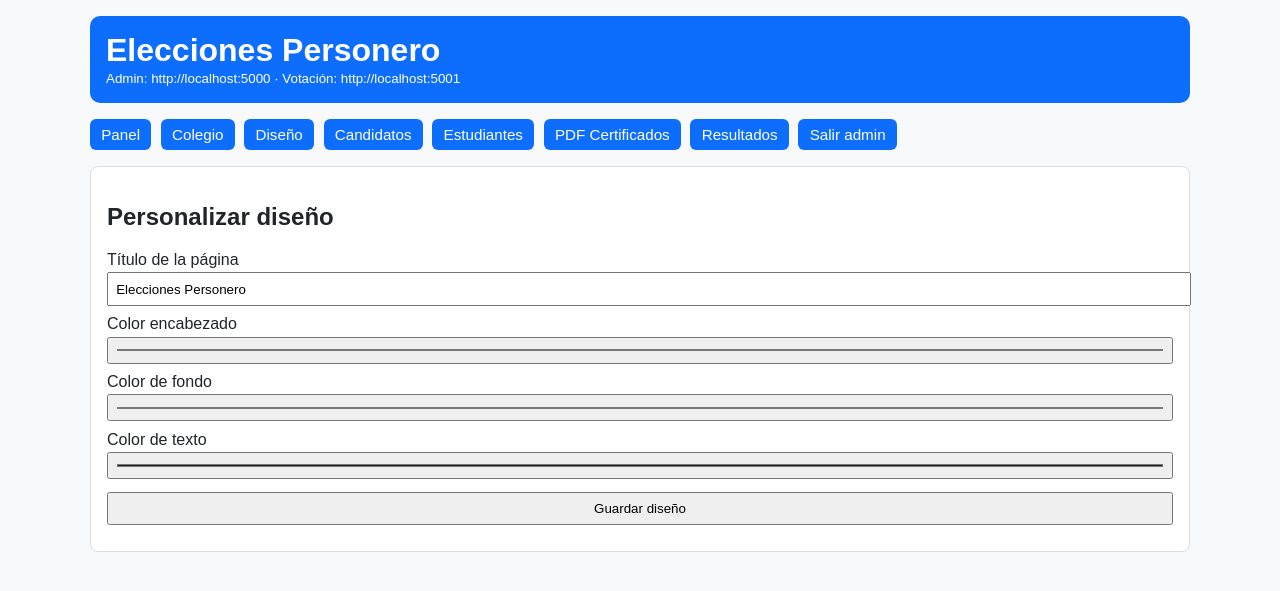
After one commit to Stark-Tech-SA/Elecciones-Personero, a Flask app: page /admin/design in a window 1280 px wide. The commit adds this page. Shown: the top 591 px of the page. Run offline with Flask 3, Linux system fonts and the light colour scheme; the visitor is signed in with stand-in values (Sample User, id 1); data comes from the database, SQL or seed files in the repository.

Commit message:
Separar admin/votación, agregar auth admin, diseño configurable y certificados PDF

```diff
--- a/app.py
+++ b/app.py
@@ -19,6 +19,9 @@ from flask import (
     session,
     url_for,
 )
+from reportlab.lib.pagesizes import A4
+from reportlab.lib.utils import ImageReader
+from reportlab.pdfgen import canvas
 from werkzeug.utils import secure_filename
 
 BASE_DIR = Path(__file__).resolve().parent
@@ -27,6 +30,8 @@ UPLOADS = BASE_DIR / "uploads"
 UPLOADS.mkdir(exist_ok=True)
 
 ALLOWED_IMAGE_EXTENSIONS = {"png", "jpg", "jpeg", "webp"}
+ADMIN_PORT = 5000
+VOTING_PORT = 5001
 
 app = Flask(__name__)
 app.config["SECRET_KEY"] = os.environ.get("SECRET_KEY", "dev-secret-key")
@@ -58,6 +63,20 @@ def init_db():
             election_year TEXT,
             logo_path TEXT,
             description TEXT
+        );
+
+        CREATE TABLE IF NOT EXISTS design_settings (
+            id INTEGER PRIMARY KEY CHECK (id = 1),
+            page_title TEXT DEFAULT 'Elecciones Personero',
+            header_color TEXT DEFAULT '#0d6efd',
+            background_color TEXT DEFAULT '#f8f9fa',
+            text_color TEXT DEFAULT '#212529'
+        );
+
+        CREATE TABLE IF NOT EXISTS admin_users (
+            id INTEGER PRIMARY KEY AUTOINCREMENT,
+            username TEXT UNIQUE NOT NULL,
+            password TEXT NOT NULL
         );
 
         CREATE TABLE IF NOT EXISTS candidates (
@@ -92,11 +111,54 @@ def init_db():
         );
         """
     )
+    db.execute(
+        """
+        INSERT INTO design_settings (id)
+        VALUES (1)
+        ON CONFLICT(id) DO NOTHING
+        """
+    )
+    db.execute(
+        """
+        INSERT INTO admin_users (username, password)
+        VALUES ('admin', 'admin123')
+        ON CONFLICT(username) DO NOTHING
+        """
+    )
     db.commit()
     db.close()
 
 
 init_db()
+
+
+def app_base_url(port: int) -> str:
+    return f"http://localhost:{port}"
+
+
+def request_port() -> int | None:
+    host = request.host or ""
+    if ":" not in host:
+        return None
+    try:
+        return int(host.rsplit(":", 1)[1])
+    except ValueError:
+        return None
+
+
+def get_design_settings():
+    db = get_db()
+    row = db.execute("SELECT * FROM design_settings WHERE id=1").fetchone()
+    return row
+
+
+@app.context_processor
+def inject_theme_context():
+    return {
+        "theme": get_design_settings(),
+        "ADMIN_BASE": app_base_url(ADMIN_PORT),
+        "VOTING_BASE": app_base_url(VOTING_PORT),
+    }
 
 
 def allowed_image(filename: str) -> bool:
@@ -115,8 +177,51 @@ def save_upload(file_storage, prefix: str) -> str | None:
     return f"uploads/{out_name}"
 
 
-def generate_unique_user(index: int) -> str:
-    return f"EST{datetime.now().year}{index:05d}{secrets.token_hex(2).upper()}"
+def generate_unique_user() -> str:
+    # Usuario numérico corto (máximo 8 dígitos)
+    return f"{secrets.randbelow(10**8):08d}"
+
+
+def generate_unique_user_non_colliding(db):
+    for _ in range(20):
+        candidate = generate_unique_user()
+        exists = db.execute("SELECT id FROM students WHERE unique_user = ?", (candidate,)).fetchone()
+        if not exists:
+            return candidate
+    raise RuntimeError("No fue posible generar usuario único")
+
+
+def admin_required():
+    if not session.get("admin_logged"):
+        return redirect(url_for("admin_login"))
+    return None
+
+
+@app.before_request
+def split_by_port():
+    port = request_port()
+    path = request.path
+
+    if path.startswith("/uploads") or path.startswith("/static"):
+        return None
+
+    if path == "/":
+        if port == VOTING_PORT:
+            return redirect(url_for("login"))
+        return redirect(url_for("admin_login"))
+
+    if port == VOTING_PORT and path.startswith("/admin"):
+        return redirect(f"{app_base_url(ADMIN_PORT)}/admin/login")
+
+    if port == ADMIN_PORT and (
+        path.startswith("/login")
+        or path.startswith("/vote")
+        or path.startswith("/logout")
+        or path.startswith("/qr")
+    ):
+        return redirect(f"{app_base_url(VOTING_PORT)}{path}")
+
+    return None
 
 
 @app.route("/uploads/<path:filename>")
@@ -124,13 +229,38 @@ def uploaded_file(filename: str):
     return send_from_directory(UPLOADS, filename)
 
 
-@app.route("/")
-def index():
-    return redirect(url_for("login"))
+@app.route("/admin/login", methods=["GET", "POST"])
+def admin_login():
+    if request.method == "POST":
+        username = request.form.get("username", "").strip()
+        password = request.form.get("password", "").strip()
+        db = get_db()
+        admin = db.execute(
+            "SELECT * FROM admin_users WHERE username = ? AND password = ?", (username, password)
+        ).fetchone()
+        if not admin:
+            flash("Credenciales de administrador inválidas.")
+            return redirect(url_for("admin_login"))
+        session["admin_logged"] = True
+        session["admin_username"] = admin["username"]
+        return redirect(url_for("admin_home"))
+
+    return render_template("admin_login.html")
+
+
+@app.route("/admin/logout")
+def admin_logout():
+    session.pop("admin_logged", None)
+    session.pop("admin_username", None)
+    return redirect(url_for("admin_login"))
 
 
 @app.route("/admin")
 def admin_home():
+    guard = admin_required()
+    if guard:
+        return guard
+
     db = get_db()
     school = db.execute("SELECT * FROM school_info WHERE id=1").fetchone()
     counts = {
@@ -141,8 +271,41 @@ def admin_home():
     return render_template("admin_home.html", school=school, counts=counts)
 
 
+@app.route("/admin/design", methods=["GET", "POST"])
+def design_settings():
+    guard = admin_required()
+    if guard:
+        return guard
+
+    db = get_db()
+    if request.method == "POST":
+        db.execute(
+            """
+            UPDATE design_settings
+            SET page_title = ?, header_color = ?, background_color = ?, text_color = ?
+            WHERE id = 1
+            """,
+            (
+                request.form.get("page_title", "Elecciones Personero").strip() or "Elecciones Personero",
+                request.form.get("header_color", "#0d6efd").strip() or "#0d6efd",
+                request.form.get("background_color", "#f8f9fa").strip() or "#f8f9fa",
+                request.form.get("text_color", "#212529").strip() or "#212529",
+            ),
+        )
+        db.commit()
+        flash("Diseño actualizado correctamente.")
+        return redirect(url_for("design_settings"))
+
+    settings = db.execute("SELECT * FROM design_settings WHERE id=1").fetchone()
+    return render_template("design_settings.html", settings=settings)
+
+
 @app.route("/admin/school", methods=["GET", "POST"])
 def school_info():
+    guard = admin_required()
+    if guard:
+        return guard
+
     db = get_db()
     if request.method == "POST":
         logo_path = save_upload(request.files.get("logo"), "logo")
@@ -178,6 +341,10 @@ def school_info():
 
 @app.route("/admin/candidates", methods=["GET", "POST"])
 def candidates():
+    guard = admin_required()
+    if guard:
+        return guard
+
     db = get_db()
     if request.method == "POST":
         photo_path = save_upload(request.files.get("photo"), "candidate")
@@ -204,6 +371,10 @@ def candidates():
 
 @app.route("/admin/students", methods=["GET", "POST"])
 def students_upload():
+    guard = admin_required()
+    if guard:
+        return guard
+
     db = get_db()
     if request.method == "POST":
         file = request.files.get("students_file")
@@ -227,7 +398,6 @@ def students_upload():
 
         inserted = 0
         skipped = 0
-        start_index = db.execute("SELECT COUNT(*) AS c FROM students").fetchone()["c"] + 1
 
         for _, row in df.iterrows():
             full_name = str(row.get("full_name", "")).strip()
@@ -243,7 +413,7 @@ def students_upload():
                 skipped += 1
                 continue
 
-            unique_user = generate_unique_user(start_index + inserted)
+            unique_user = generate_unique_user_non_colliding(db)
             qr_token = secrets.token_urlsafe(16)
             db.execute(
                 """
@@ -269,100 +439,93 @@ def students_upload():
     return render_template("students_upload.html", students=students)
 
 
-@app.route("/admin/certificate/<int:student_id>")
-def certificate(student_id: int):
-    db = get_db()
-    student = db.execute("SELECT * FROM students WHERE id = ?", (student_id,)).fetchone()
-    school = db.execute("SELECT * FROM school_info WHERE id=1").fetchone()
-    if not student:
-        return "Estudiante no encontrado", 404
+def build_certificate_pdf(students, school):
+    packet = io.BytesIO()
+    pdf = canvas.Canvas(packet, pagesize=A4)
+    page_w, page_h = A4
 
-    return render_template("certificate.html", student=student, school=school)
+    margin = 24
+    cols = 2
+    rows = 2
+    cert_w = (page_w - margin * 2 - 12) / cols
+    cert_h = (page_h - margin * 2 - 12) / rows
+
+    logo_reader = None
+    if school and school["logo_path"]:
+        logo_file = BASE_DIR / school["logo_path"]
+        if logo_file.exists():
+            logo_reader = ImageReader(str(logo_file))
+
+    for idx, student in enumerate(students):
+        slot = idx % 4
+        col = slot % 2
+        row = slot // 2
+
+        x = margin + col * (cert_w + 12)
+        y = page_h - margin - (row + 1) * cert_h - row * 12
+
+        pdf.roundRect(x, y, cert_w, cert_h, 8)
+        pdf.setFont("Helvetica-Bold", 11)
+        school_name = school["school_name"] if school and school["school_name"] else "Institución educativa"
+        pdf.drawString(x + 10, y + cert_h - 18, school_name)
+
+        if logo_reader:
+            pdf.drawImage(logo_reader, x + cert_w - 54, y + cert_h - 54, width=42, height=42, preserveAspectRatio=True)
+
+        pdf.setFont("Helvetica", 9)
+        pdf.drawString(x + 10, y + cert_h - 36, "Certificado de participación electoral")
+        pdf.drawString(x + 10, y + cert_h - 52, f"Estudiante: {student['full_name']}")
+        pdf.drawString(x + 10, y + cert_h - 66, f"Documento: {student['doc_id'] or '-'}")
+        pdf.drawString(x + 10, y + cert_h - 80, f"Usuario: {student['unique_user']}")
+        status_txt = "Votó" if student["voted"] else "Pendiente por votar"
+        pdf.drawString(x + 10, y + cert_h - 94, f"Estado: {status_txt}")
+
+        vote_url = f"{app_base_url(VOTING_PORT)}/vote/access/{student['qr_token']}"
+        qr_img = qrcode.make(vote_url)
+        qr_buf = io.BytesIO()
+        qr_img.save(qr_buf, format="PNG")
+        qr_buf.seek(0)
+        pdf.drawImage(ImageReader(qr_buf), x + 10, y + 10, width=70, height=70)
+        pdf.setFont("Helvetica", 7)
+        pdf.drawString(x + 86, y + 22, "Escanea para ingresar")
+        pdf.drawString(x + 86, y + 12, "a la votación")
+
+        if slot == 3 and idx != len(students) - 1:
+            pdf.showPage()
+
+    pdf.save()
+    packet.seek(0)
+    return packet
 
 
-@app.route("/qr/<token>")
-def qr_image(token: str):
-    img = qrcode.make(token)
-    buf = io.BytesIO()
-    img.save(buf, format="PNG")
-    buf.seek(0)
-    return send_file(buf, mimetype="image/png")
-
-
-@app.route("/login", methods=["GET", "POST"])
-def login():
-    if request.method == "POST":
-        unique_user = request.form.get("unique_user", "").strip()
-        db = get_db()
-        student = db.execute(
-            "SELECT * FROM students WHERE unique_user = ?", (unique_user,)
-        ).fetchone()
-
-        if not student:
-            flash("Usuario no válido.")
-            return redirect(url_for("login"))
-        if student["voted"]:
-            flash("Este usuario ya votó.")
-            return redirect(url_for("login"))
-
-        session["student_id"] = student["id"]
-        return redirect(url_for("vote"))
-
-    return render_template("login.html")
-
-
-@app.route("/vote", methods=["GET", "POST"])
-def vote():
-    student_id = session.get("student_id")
-    if not student_id:
-        return redirect(url_for("login"))
+@app.route("/admin/certificates/pdf")
+def certificates_pdf():
+    guard = admin_required()
+    if guard:
+        return guard
 
     db = get_db()
-    student = db.execute("SELECT * FROM students WHERE id = ?", (student_id,)).fetchone()
-    if not student or student["voted"]:
-        session.clear()
-        flash("Este usuario ya votó o no existe.")
-        return redirect(url_for("login"))
+    students = db.execute("SELECT * FROM students ORDER BY full_name").fetchall()
+    school = db.execute("SELECT * FROM school_info WHERE id = 1").fetchone()
+    if not students:
+        flash("No hay estudiantes para generar certificados.")
+        return redirect(url_for("students_upload"))
 
-    positions = ["Personero", "Contralor"]
-    candidates_by_position = {
-        position: db.execute(
-            "SELECT * FROM candidates WHERE position = ? ORDER BY full_name", (position,)
-        ).fetchall()
-        for position in positions
-    }
-
-    if request.method == "POST":
-        personero_id = request.form.get("personero")
-        contralor_id = request.form.get("contralor")
-
-        if not personero_id or not contralor_id:
-            flash("Debes seleccionar Personero y Contralor.")
-            return redirect(url_for("vote"))
-
-        now = datetime.now().isoformat()
-        db.execute(
-            "INSERT INTO votes (student_id, position, candidate_id, created_at) VALUES (?, ?, ?, ?)",
-            (student_id, "Personero", int(personero_id), now),
-        )
-        db.execute(
-            "INSERT INTO votes (student_id, position, candidate_id, created_at) VALUES (?, ?, ?, ?)",
-            (student_id, "Contralor", int(contralor_id), now),
-        )
-        db.execute(
-            "UPDATE students SET voted = 1, voted_at = ? WHERE id = ?", (now, student_id)
-        )
-        db.commit()
-
-        session.clear()
-        flash("Voto registrado exitosamente.")
-        return redirect(url_for("login"))
-
-    return render_template("vote.html", student=student, candidates_by_position=candidates_by_position)
+    pdf_bytes = build_certificate_pdf(students, school)
+    return send_file(
+        pdf_bytes,
+        mimetype="application/pdf",
+        as_attachment=True,
+        download_name="certificados_estudiantes.pdf",
+    )
 
 
 @app.route("/admin/results")
 def results():
+    guard = admin_required()
+    if guard:
+        return guard
+
     db = get_db()
     total_students = db.execute("SELECT COUNT(*) AS c FROM students").fetchone()["c"]
     total_voted = db.execute("SELECT COUNT(*) AS c FROM students WHERE voted=1").fetchone()["c"]
@@ -388,6 +551,104 @@ def results():
     )
 
 
+@app.route("/vote/access/<token>")
+def access_by_qr(token: str):
+    db = get_db()
+    student = db.execute("SELECT * FROM students WHERE qr_token = ?", (token,)).fetchone()
+    if not student:
+        flash("QR inválido.", "error")
+        return redirect(url_for("login"))
+
+    if student["voted"]:
+        flash("Este usuario ya votó.", "already_voted")
+        return redirect(url_for("login"))
+
+    session["student_id"] = student["id"]
+    return redirect(url_for("vote"))
+
+
+@app.route("/qr/<token>")
+def qr_image(token: str):
+    vote_url = f"{app_base_url(VOTING_PORT)}/vote/access/{token}"
+    img = qrcode.make(vote_url)
+    buf = io.BytesIO()
+    img.save(buf, format="PNG")
+    buf.seek(0)
+    return send_file(buf, mimetype="image/png")
+
+
+@app.route("/login", methods=["GET", "POST"])
+def login():
+    if request.method == "POST":
+        unique_user = request.form.get("unique_user", "").strip()
+        db = get_db()
+        student = db.execute(
+            "SELECT * FROM students WHERE unique_user = ?", (unique_user,)
+        ).fetchone()
+
+        if not student:
+            flash("Usuario no válido.", "error")
+            return redirect(url_for("login"))
+        if student["voted"]:
+            flash("Este usuario ya votó.", "already_voted")
+            return redirect(url_for("login"))
+
+        session["student_id"] = student["id"]
+        return redirect(url_for("vote"))
+
+    return render_template("login.html")
+
+
+@app.route("/vote", methods=["GET", "POST"])
+def vote():
+    student_id = session.get("student_id")
+    if not student_id:
+        return redirect(url_for("login"))
+
+    db = get_db()
+    student = db.execute("SELECT * FROM students WHERE id = ?", (student_id,)).fetchone()
+    if not student or student["voted"]:
+        session.clear()
+        flash("Este usuario ya votó o no existe.", "already_voted")
+        return redirect(url_for("login"))
+
+    positions = ["Personero", "Contralor"]
+    candidates_by_position = {
+        position: db.execute(
+            "SELECT * FROM candidates WHERE position = ? ORDER BY full_name", (position,)
+        ).fetchall()
+        for position in positions
+    }
+
+    if request.method == "POST":
+        personero_id = request.form.get("personero")
+        contralor_id = request.form.get("contralor")
+
+        if not personero_id or not contralor_id:
+            flash("Debes seleccionar Personero y Contralor.", "error")
+            return redirect(url_for("vote"))
+
+        now = datetime.now().isoformat()
+        db.execute(
+            "INSERT INTO votes (student_id, position, candidate_id, created_at) VALUES (?, ?, ?, ?)",
+            (student_id, "Personero", int(personero_id), now),
+        )
+        db.execute(
+            "INSERT INTO votes (student_id, position, candidate_id, created_at) VALUES (?, ?, ?, ?)",
+            (student_id, "Contralor", int(contralor_id), now),
+        )
+        db.execute(
+            "UPDATE students SET voted = 1, voted_at = ? WHERE id = ?", (now, student_id)
+        )
+        db.commit()
+
+        session.clear()
+        flash("Voto registrado exitosamente.")
+        return redirect(url_for("login"))
+
+    return render_template("vote.html", student=student, candidates_by_position=candidates_by_position)
+
+
 @app.route("/logout")
 def logout():
     session.clear()
@@ -395,4 +656,5 @@ def logout():
 
 
 if __name__ == "__main__":
-    app.run(debug=True, host="0.0.0.0", port=5000)
+    # Ejecuta por defecto el servidor administrativo
+    app.run(debug=True, host="0.0.0.0", port=ADMIN_PORT)
--- a/requirements.txt
+++ b/requirements.txt
@@ -2,4 +2,5 @@ Flask==3.0.3
 pandas==2.2.2
 qrcode==7.4.2
 openpyxl==3.1.5
+reportlab==4.2.2
 pyinstaller==6.10.0
--- /dev/null
+++ b/run_admin.py
@@ -0,0 +1,4 @@
+from app import ADMIN_PORT, app
+
+if __name__ == '__main__':
+    app.run(debug=True, host='0.0.0.0', port=ADMIN_PORT)
--- /dev/null
+++ b/run_voting.py
@@ -0,0 +1,4 @@
+from app import VOTING_PORT, app
+
+if __name__ == '__main__':
+    app.run(debug=True, host='0.0.0.0', port=VOTING_PORT)
--- a/templates/base.html
+++ b/templates/base.html
@@ -3,39 +3,69 @@
 <head>
   <meta charset="utf-8">
   <meta name="viewport" content="width=device-width, initial-scale=1">
-  <title>Elecciones Personero</title>
+  <title>{{ theme.page_title if theme else 'Elecciones Personero' }}</title>
   <style>
-    body { font-family: Arial, sans-serif; max-width: 1000px; margin: 0 auto; padding: 1rem; }
-    nav { display: flex; gap: .8rem; flex-wrap: wrap; margin-bottom: 1rem; }
-    nav a { text-decoration: none; background:#0d6efd; color:#fff; padding:.45rem .7rem; border-radius:6px; }
-    .card { border:1px solid #ddd; border-radius:8px; padding:1rem; margin-bottom:1rem; }
+    body {
+      font-family: Arial, sans-serif;
+      max-width: 1100px;
+      margin: 0 auto;
+      padding: 1rem;
+      background: {{ theme.background_color if theme else '#f8f9fa' }};
+      color: {{ theme.text_color if theme else '#212529' }};
+    }
+    nav { display: flex; gap: .6rem; flex-wrap: wrap; margin-bottom: 1rem; }
+    nav a {
+      text-decoration: none;
+      background: {{ theme.header_color if theme else '#0d6efd' }};
+      color: #fff;
+      padding: .45rem .7rem;
+      border-radius: 6px;
+      font-size: .95rem;
+    }
+    .header {background: {{ theme.header_color if theme else '#0d6efd' }}; color:#fff; border-radius:10px; padding:1rem; margin-bottom:1rem;}
+    .card { border:1px solid #ddd; border-radius:8px; padding:1rem; margin-bottom:1rem; background:#fff; }
     .grid { display:grid; grid-template-columns: repeat(auto-fit,minmax(220px,1fr)); gap:1rem; }
     .flash { background:#e8f5e9; border:1px solid #2e7d32; border-radius:6px; padding:.6rem; }
     .muted { color:#666; }
     table { width:100%; border-collapse: collapse; }
     th, td { border:1px solid #ddd; padding:.45rem; text-align:left; }
     input, select, textarea, button { width:100%; padding:.45rem; margin:.2rem 0 .6rem; }
+    .btn-link {display:inline-block; width:auto; text-decoration:none; padding:.45rem .7rem; border-radius:6px; background:#198754; color:#fff;}
   </style>
 </head>
 <body>
-  <h1>Elecciones Personero</h1>
+  <div class="header">
+    <h1 style="margin:0;">{{ theme.page_title if theme else 'Elecciones Personero' }}</h1>
+    <small>Admin: {{ ADMIN_BASE }} · Votación: {{ VOTING_BASE }}</small>
+  </div>
+
+  {% if session.get('admin_logged') %}
   <nav>
-    <a href="{{ url_for('admin_home') }}">Admin</a>
+    <a href="{{ url_for('admin_home') }}">Panel</a>
     <a href="{{ url_for('school_info') }}">Colegio</a>
+    <a href="{{ url_for('design_settings') }}">Diseño</a>
     <a href="{{ url_for('candidates') }}">Candidatos</a>
     <a href="{{ url_for('students_upload') }}">Estudiantes</a>
+    <a href="{{ url_for('certificates_pdf') }}">PDF Certificados</a>
     <a href="{{ url_for('results') }}">Resultados</a>
-    <a href="{{ url_for('login') }}">Votación</a>
+    <a href="{{ url_for('admin_logout') }}">Salir admin</a>
   </nav>
+  {% endif %}
 
-  {% with messages = get_flashed_messages() %}
+  {% with messages = get_flashed_messages(with_categories=true) %}
     {% if messages %}
-      {% for m in messages %}
-        <p class="flash">{{ m }}</p>
+      {% for category, m in messages %}
+        <p class="flash" data-category="{{ category }}">{{ m }}</p>
       {% endfor %}
     {% endif %}
   {% endwith %}
 
   {% block content %}{% endblock %}
+
+  <script>
+    document.querySelectorAll('.flash[data-category="already_voted"]').forEach(function(el){
+      alert(el.textContent);
+    });
+  </script>
 </body>
 </html>
--- /dev/null
+++ b/templates/design_settings.html
@@ -0,0 +1,21 @@
+{% extends "base.html" %}
+{% block content %}
+<div class="card">
+  <h2>Personalizar diseño</h2>
+  <form method="post">
+    <label>Título de la página</label>
+    <input name="page_title" value="{{ settings.page_title }}">
+
+    <label>Color encabezado</label>
+    <input type="color" name="header_color" value="{{ settings.header_color }}">
+
+    <label>Color de fondo</label>
+    <input type="color" name="background_color" value="{{ settings.background_color }}">
+
+    <label>Color de texto</label>
+    <input type="color" name="text_color" value="{{ settings.text_color }}">
+
+    <button type="submit">Guardar diseño</button>
+  </form>
+</div>
+{% endblock %}
--- a/templates/students_upload.html
+++ b/templates/students_upload.html
@@ -7,12 +7,13 @@
     <input type="file" name="students_file" accept=".csv,.xlsx" required>
     <button type="submit">Cargar archivo</button>
   </form>
+  <a class="btn-link" href="{{ url_for('certificates_pdf') }}">Descargar certificados PDF</a>
 </div>
 
 <div class="card">
   <h2>Estudiantes</h2>
   <table>
-    <tr><th>Documento</th><th>Nombre</th><th>Grado</th><th>Grupo</th><th>Usuario</th><th>Estado</th><th>Certificado</th></tr>
+    <tr><th>Documento</th><th>Nombre</th><th>Grado</th><th>Grupo</th><th>Usuario (8 dígitos)</th><th>QR</th><th>Estado</th></tr>
     {% for s in students %}
       <tr>
         <td>{{ s.doc_id }}</td>
@@ -20,8 +21,8 @@
         <td>{{ s.grade }}</td>
         <td>{{ s.group_name }}</td>
         <td>{{ s.unique_user }}</td>
+        <td><img src="{{ url_for('qr_image', token=s.qr_token) }}" alt="qr" style="height:48px;"></td>
         <td>{{ 'Votó' if s.voted else 'Pendiente' }}</td>
-        <td><a href="{{ url_for('certificate', student_id=s.id) }}">Ver</a></td>
       </tr>
     {% else %}
       <tr><td colspan="7">No hay estudiantes.</td></tr>
```
Also changed, not shown: templates/admin_login.html (added, +16 -0 lines), templates/login.html (+4 -3 lines), README.md.
